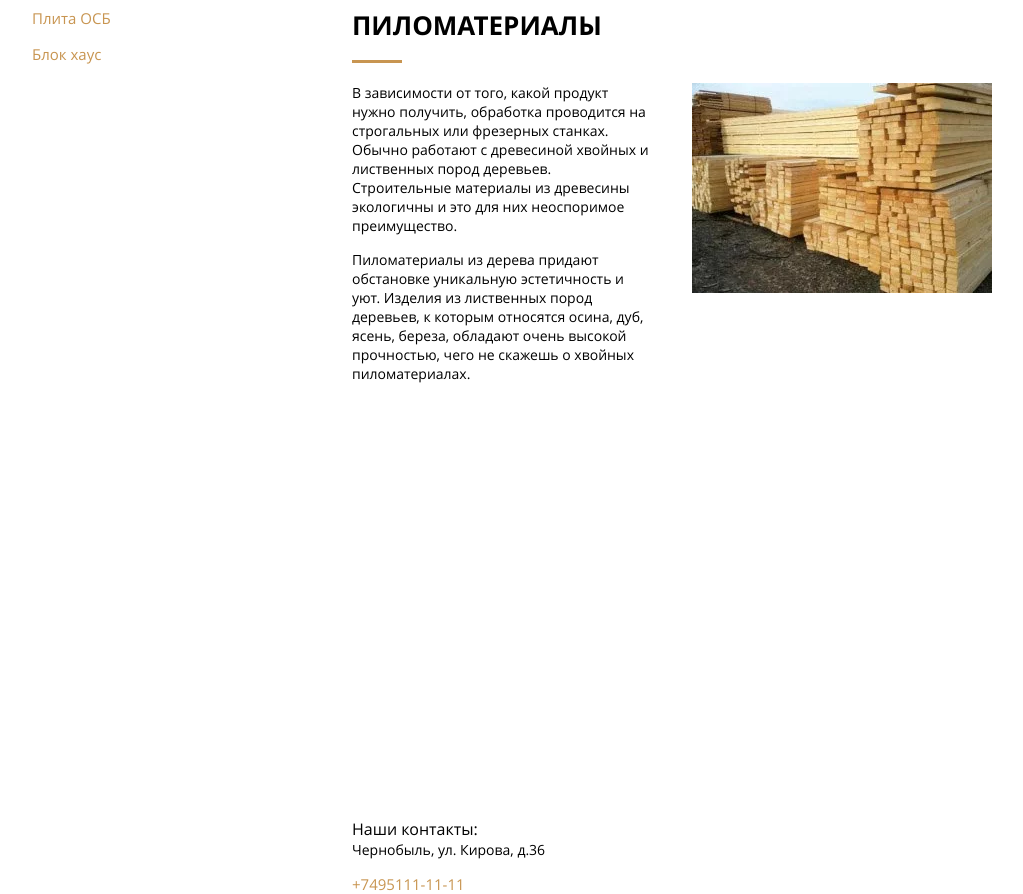
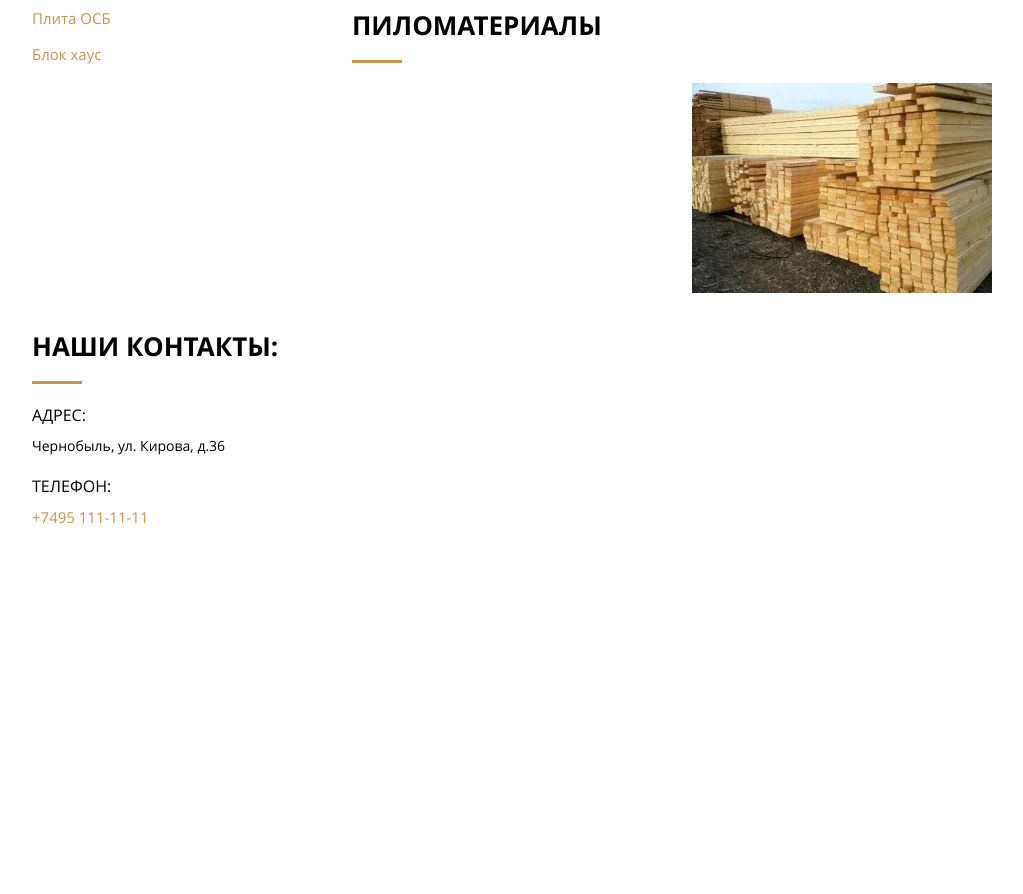
Before and after one commit to Tigronix/wood, a plain HTML site: page app/main.html in a window 1280 px wide. Shown: the part 996-1890 px from the top of the page, without its empty margins (128-1151 px from the left). After the commit the page ends 1759 px from the top, so only its background shows below. Drawn offline with nearby package versions, Linux system fonts and the light colour scheme; files that its build step writes are made by us from their sources.

Commit message:
some progress

```diff
--- a/app/main.html
+++ b/app/main.html
@@ -150,22 +150,30 @@
 						<h2>Пиломатериалы</h2>
 						<div class="about__content">
 							<div class="about__text">
-								<p>В зависимости от того, какой продукт нужно получить, обработка проводится на строгальных или фрезерных станках. Обычно работают с древесиной хвойных и лиственных пород деревьев. Строительные материалы из древесины экологичны и это для них неоспоримое преимущество.</p>
-								<p>Пиломатериалы из дерева придают обстановке уникальную эстетичность и уют. Изделия из лиственных пород деревьев, к которым относятся осина, дуб, ясень, береза, обладают очень высокой прочностью, чего не скажешь о хвойных пиломатериалах.</p>
+
 							</div>
 							<div class="about__img"><img src="img/about__1.webp" alt=""></div>
 						</div>
 					</section>
-					<section class="contacts">
-						<div class="contacts__map"><iframe src="https://yandex.ru/map-widget/v1/?um=constructor%3Ad91ec3cf16d456e7a2505533605af5687a5c3ada7db033bc526e9a2aa335f22f&amp;source=constructor" width="100%" height="400" frameborder="0"></iframe></div>
-						<div class="contacs__content">
-							<div class="contacts__header">Наши контакты:</div>
-							<p>Чернобыль, ул. Кирова, д.36</p>
-							<p><a href="tel:+74951111111">+7495111-11-11</a></p>
-						</div>
-					</section>
 				</div>
 			</div>
+
+			<section class="contacts">
+				<div class="contacts__wrapper wrapper">
+					<div class="contacs__content">
+						<h2>Наши контакты:</h2>
+						<div class="contacts__item">
+							<div class="contacts__title">Адрес:</div>
+							<p>Чернобыль, ул. Кирова, д.36</p>
+						</div>
+						<div class="contacts__item">
+							<div class="contacts__title">Телефон:</div>
+							<p><a href="tel:+74951111111">+7495 111-11-11</a></p>
+						</div>
+					</div>
+					<div class="contacts__map"><iframe src="https://yandex.ru/map-widget/v1/?um=constructor%3Ad91ec3cf16d456e7a2505533605af5687a5c3ada7db033bc526e9a2aa335f22f&amp;source=constructor" width="100%" height="400" frameborder="0"></iframe></div>
+				</div>
+			</section>
 		</main>
 	</div>
 
--- /dev/null
+++ b/app/sass/_contacts.scss
@@ -0,0 +1,43 @@
+.contacts {
+  margin-bottom: 30px;
+
+  &__wrapper {
+    display: flex;
+    flex-wrap: wrap;
+    justify-content: space-between;
+
+    @include atMobile{
+      display: block;
+    };
+  }
+
+  &__map {
+    width: 500px;
+
+    @include atMobile{
+      width: 100%;
+      height: 200px;
+    };
+  }
+
+  &__content {
+    width: calc(100% - 500px);
+    padding-right: 40px;
+
+    @include atMobile{
+      width: 100%;
+      padding-right: 0;
+      margin-bottom: 20px;
+    };
+  }
+
+  &__item {
+    margin-bottom: 20px;
+  }
+
+  &__title {
+    font-size: 16px;
+    text-transform: uppercase;
+    margin-bottom: 10px;
+  }
+}
--- a/app/sass/main.scss
+++ b/app/sass/main.scss
@@ -12,3 +12,4 @@
 @import "page-main";
 @import "catalog";
 @import "about";
+@import "contacts";
```
